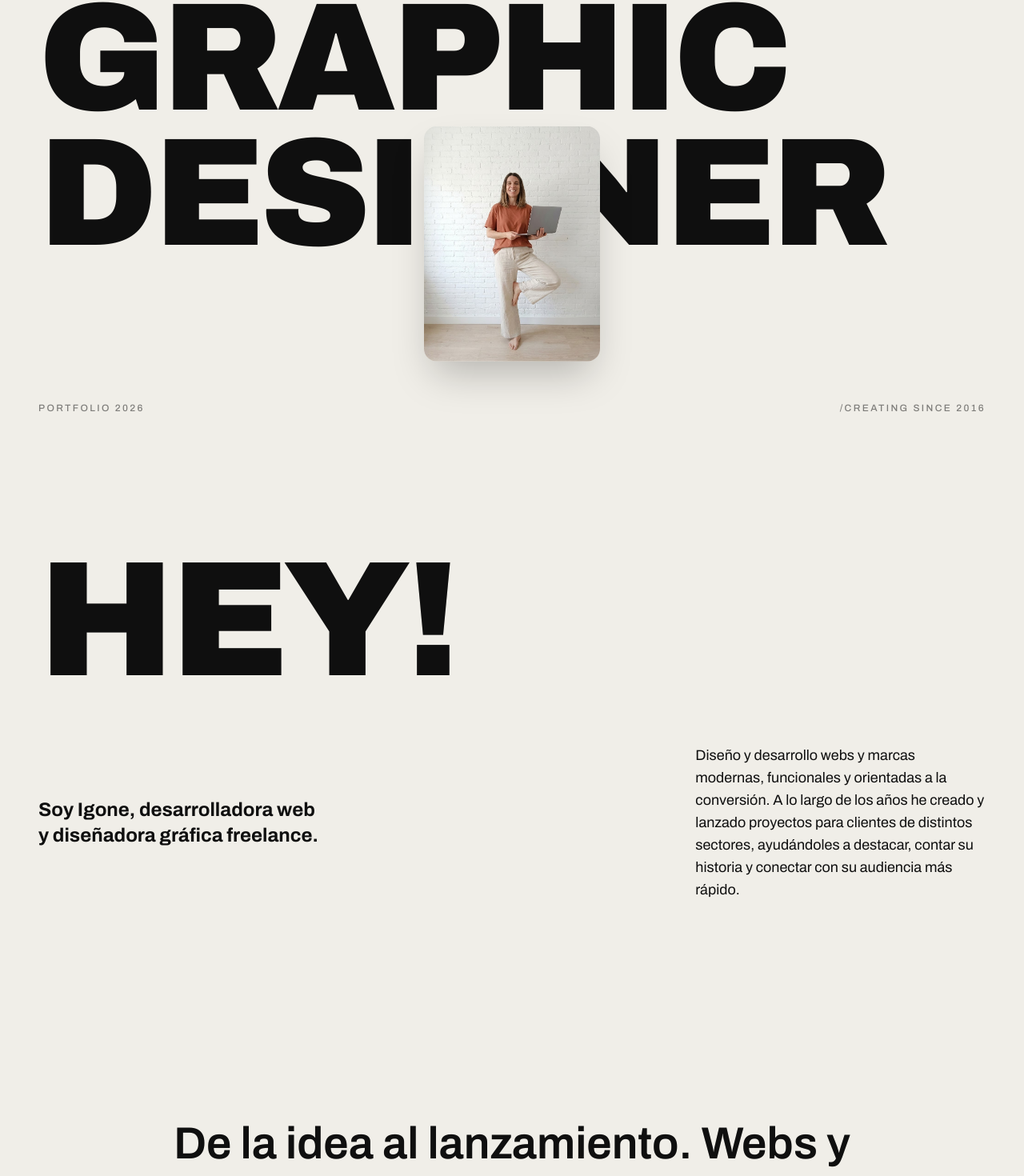
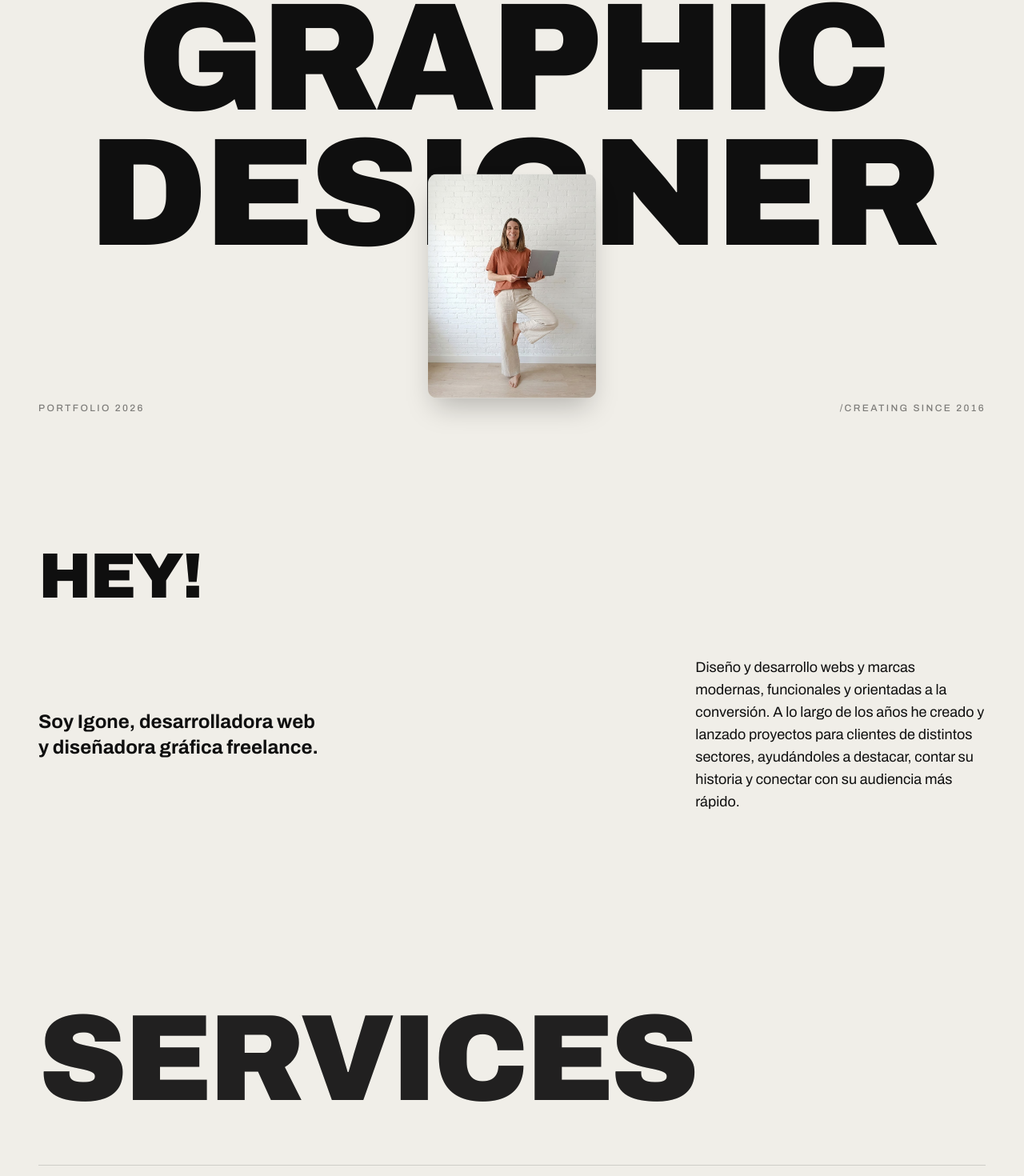
Before and after one commit to igoneny/igonenyma-web, a React (Vite) app: page / in a window 1280 px wide. Shown: the part 242-1712 px from the top of the page at 80% size. Built offline with nearby package versions, Linux system fonts and the light colour scheme.

Commit message:
Fluid spring travel + grow on land; center headline; smaller Hey!; remove statement section

```diff
--- a/src/App.tsx
+++ b/src/App.tsx
@@ -1,5 +1,4 @@
 import HeroAboutSection from './sections/HeroAboutSection';
-import StatementSection from './sections/StatementSection';
 import ServicesSection from './sections/ServicesSection';
 import ProjectsSection from './sections/ProjectsSection';
 import TestimonialsSection from './sections/TestimonialsSection';
@@ -9,7 +8,6 @@ export default function App() {
   return (
     <main style={{ background: '#F0EEE8', overflowX: 'clip' }}>
       <HeroAboutSection />
-      <StatementSection />
       <ServicesSection />
       <ProjectsSection />
       <TestimonialsSection />
--- a/src/sections/HeroAboutSection.tsx
+++ b/src/sections/HeroAboutSection.tsx
@@ -1,5 +1,5 @@
 import { useEffect, useRef, useState } from 'react';
-import { motion, useScroll, useTransform } from 'framer-motion';
+import { motion, useScroll, useSpring, useTransform } from 'framer-motion';
 import FadeIn from '../components/FadeIn';
 import AnimatedText from '../components/AnimatedText';
 
@@ -39,9 +39,16 @@ export default function HeroAboutSection() {
     target: wrapRef,
     offset: ['start start', 'end end'],
   });
-  const y = useTransform(scrollYProgress, [0, 0.5], [-travel, 0]);
-  // Full 360° spin as it descends, landing upright.
-  const rotate = useTransform(scrollYProgress, [0, 0.5], [0, 360]);
+  // Smooth the raw scroll value for a fluid, eased travel.
+  const smooth = useSpring(scrollYProgress, {
+    stiffness: 70,
+    damping: 20,
+    mass: 0.5,
+  });
+  const y = useTransform(smooth, [0, 0.5], [-travel, 0]);
+  // Full 360° spin as it descends, landing upright, and grows as it settles.
+  const rotate = useTransform(smooth, [0, 0.5], [0, 360]);
+  const scale = useTransform(smooth, [0, 0.5], [0.7, 1]);
 
   return (
     <div ref={wrapRef} className="relative">
@@ -53,7 +60,7 @@ export default function HeroAboutSection() {
 
         <div className="relative flex flex-1 flex-col items-center justify-center gap-8 md:items-stretch md:gap-0">
           <FadeIn as="div" delay={0.1} y={30}>
-            <h1 className="display text-center text-[16vw] leading-[0.82] sm:text-left sm:text-[16vw] lg:text-[15vw]">
+            <h1 className="display text-center text-[16vw] leading-[0.82] lg:text-[15vw]">
               Graphic
               <br />
               Designer
@@ -92,7 +99,7 @@ export default function HeroAboutSection() {
         <AnimatedText
           text="Hey!"
           className="display text-ink"
-          style={{ fontSize: 'clamp(4rem, 16vw, 15rem)' }}
+          style={{ fontSize: 'clamp(2.25rem, 7vw, 5rem)' }}
         />
 
         <div className="relative mt-10 grid items-center gap-8 md:mt-16 md:grid-cols-12 md:gap-12">
@@ -108,11 +115,11 @@ export default function HeroAboutSection() {
           {/* Desktop only: portrait rests centered between the paragraphs */}
           <div className="pointer-events-none absolute left-1/2 top-1/2 z-30 hidden -translate-x-1/2 -translate-y-1/2 md:block">
             <div ref={restAnchorRef}>
-              <motion.div style={{ y, rotate }}>
+              <motion.div style={{ y, rotate, scale }}>
                 <img
                   src={PORTRAIT}
                   alt="Igone Nogales"
-                  className="aspect-[3/4] w-[190px] rounded-2xl object-cover shadow-2xl lg:w-[220px]"
+                  className="aspect-[3/4] w-[250px] rounded-2xl object-cover shadow-2xl lg:w-[300px]"
                   draggable={false}
                 />
               </motion.div>
--- a/src/sections/StatementSection.tsx
+++ /dev/null
@@ -1,13 +0,0 @@
-import AnimatedText from '../components/AnimatedText';
-
-export default function StatementSection() {
-  return (
-    <section className="px-5 py-24 sm:px-8 md:px-12 md:py-36">
-      <AnimatedText
-        text="De la idea al lanzamiento. Webs y marcas claras, funcionales y con intención, pensadas para moverse rápido, mantenerse simples y funcionar en el mundo real, guiadas por la claridad y el detalle."
-        className="mx-auto max-w-5xl text-center font-semibold text-ink"
-        style={{ fontSize: 'clamp(1.5rem, 4.5vw, 3.5rem)', lineHeight: 1.15 }}
-      />
-    </section>
-  );
-}
```
